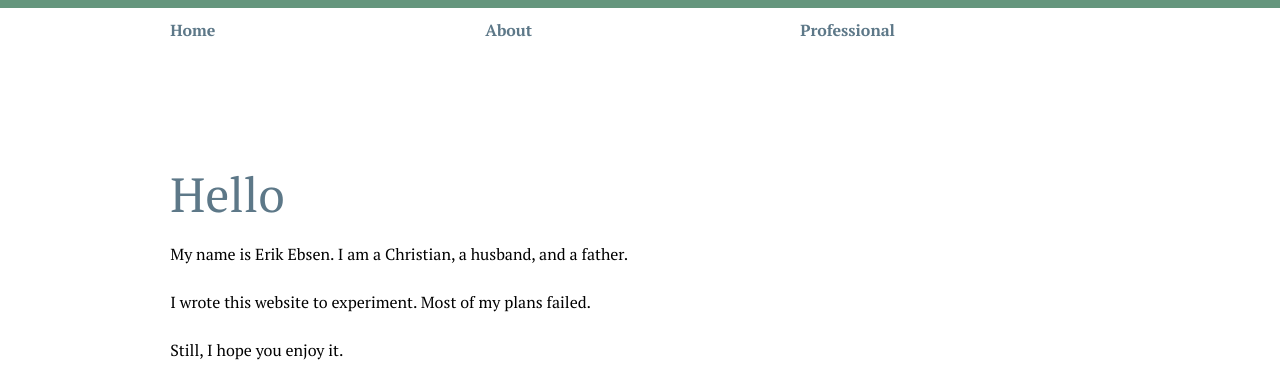
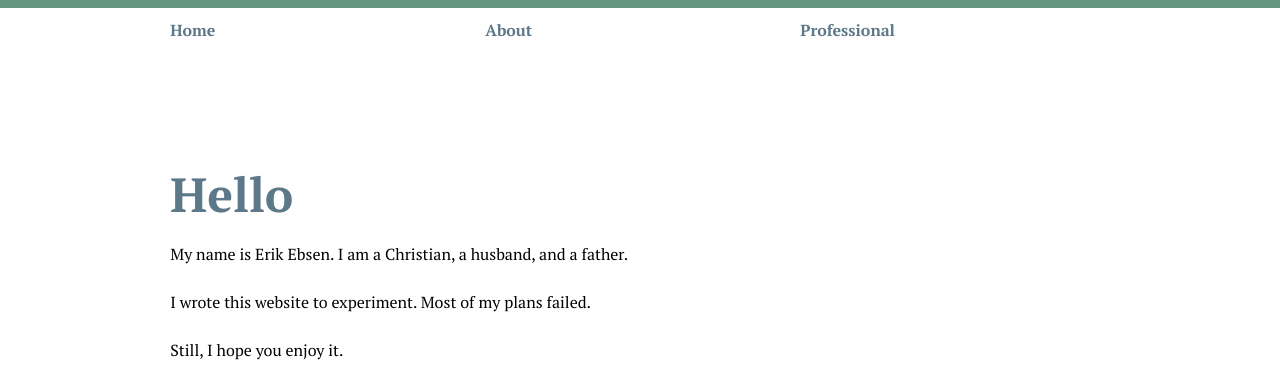
Before and after one commit to ebsen/ebsen.me, a Jekyll site: the page built from index.html, in a window 1280 px wide. Shown: the top 365 px of the page. Built offline with Jekyll 4.4.1, drawn with Linux system fonts in a browser that asks for light colours.

Commit message:
Put back bold h1 tags

```diff
--- a/css/type.css
+++ b/css/type.css
@@ -5,7 +5,7 @@ body {
 }
 h1 {
     font-size: 3em; /* 48 / 16 */
-    font-weight: 400;
+/*    font-weight: 400;*/
     line-height: 1em; /* 48 / 48 */
     margin-bottom: .5em; /* 24 / 48 */
 }
```
